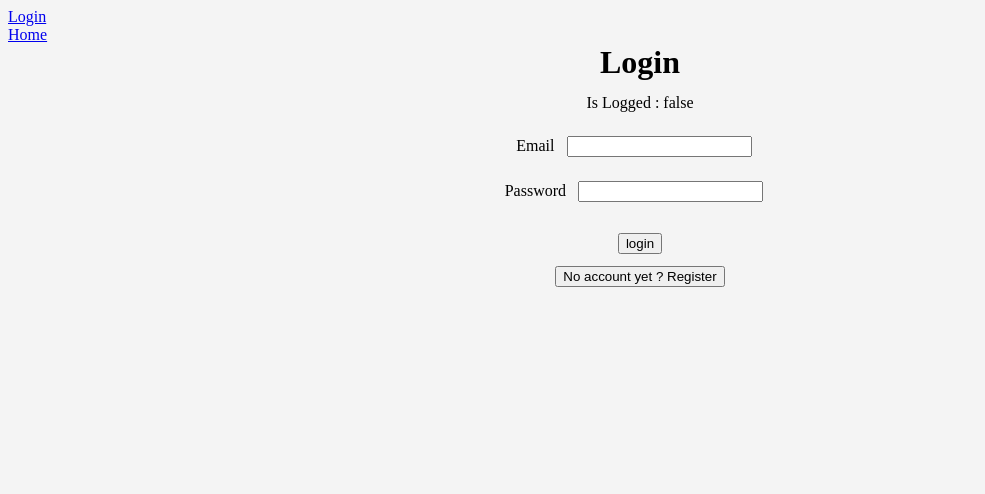
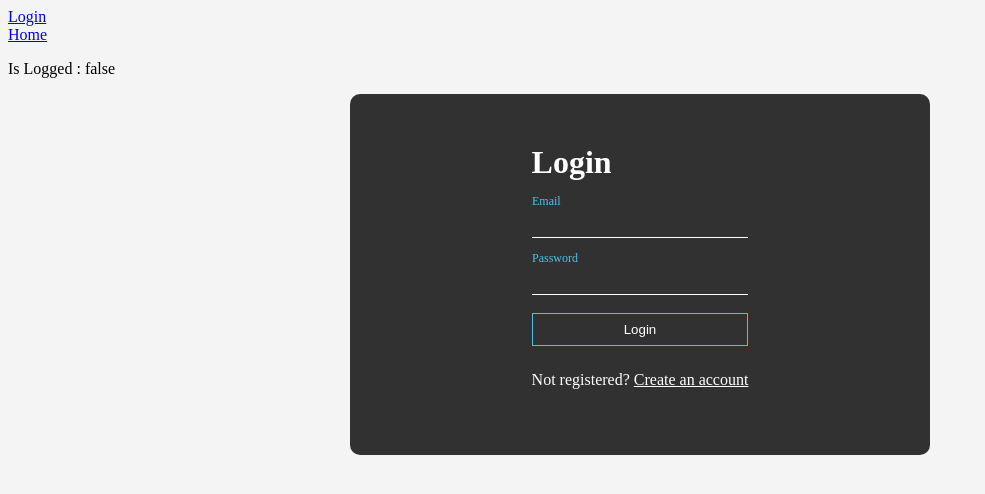
Before and after one commit to Fimeo/Todolist, a Vue app in the folder todolist_app/: page /login in a window 1280 px wide. Shown: the top 494 px of the page, without its empty margins (0-985 px from the left). Built offline with nearby package versions, Linux system fonts and the light colour scheme.

Commit message:
Redesigned login page style and display logic. Error management of the api for the connection part.

```diff
--- a/todolist_app/src/App.vue
+++ b/todolist_app/src/App.vue
@@ -1,5 +1,5 @@
 <template>
-  <router-link to="/Login">Login</router-link>
+  <router-link to="/login">Login</router-link>
   <br>
   <router-link to="/">Home</router-link>
   <router-view />
--- a/todolist_app/src/components/loginForm.vue
+++ b/todolist_app/src/components/loginForm.vue
@@ -1,22 +1,58 @@
 <template>
-  <h1>{{ currentMethod.charAt(0).toUpperCase() + currentMethod.substring(1) }}</h1>
-  <div>
-  <p>Is Logged : {{ isLogged }}</p>
-  <p v-show="isLoading"><i>Loading...</i></p>
-  <form id="login" v-on:submit="checkForm">
-    <p v-if="getErrorMessage"><b>{{ getErrorMessage }}</b></p>
-    <p v-if="getErrorField('email')"><b>{{ getErrorField('email') }}</b></p>
-    <label for="email">Email</label>
-    <input id="email" type="email" v-model="email"><br>
-    <p v-if="getErrorField('password')"><b>{{ getErrorField('password') }}</b></p>
-    <label for="pass">Password</label>
-    <input id="pass" type="password" v-model="password"><br>
-    <p v-if="getErrorField('name')"><b>{{ getErrorField('name') }}</b></p>
-    <label v-if="currentMethod === 'register'" for="name">Name</label>
-    <input v-if="currentMethod === 'register'" id="name" type="text" v-model="name"><br>
-    <input type="submit" v-bind:value="currentMethod">
-  </form>
-  <button id="register" v-on:click="changeMethod">No account yet ? Register</button>
+  <div class="wrapper">
+
+    <p>Is Logged : {{ isLogged }}</p>
+    <p class="loading" v-show="isLoading"><i>Loading...</i></p>
+
+    <div class="alert" v-show="getErrors.length">
+      <ul>
+        <li v-for="error in getErrors" v-bind:key="error">
+          {{ error }}
+        </li>
+      </ul>
+    </div>
+
+    <div id="login-page" class="login-page">
+      <div>
+      <h1>{{ currentForm.charAt(0).toUpperCase() + currentForm.substring(1) }}</h1>
+      <div class="form">
+        <form v-if="currentForm.toLowerCase() === 'register'"
+              v-on:submit.prevent="axiosRegister"
+              class="register-form">
+          <div class="form-input">
+            <label for="register-name">Name</label>
+            <input id="register-name" type="text" v-model="name">
+          </div>
+          <div class="form-input">
+            <label for="register-email">Email</label>
+            <input id="register-email" type="email" v-model="email">
+          </div>
+          <div class="form-input">
+            <label for="register-pass">Password</label>
+            <input id="register-pass" type="password" v-model="password">
+          </div>
+          <button>Create</button>
+          <p class="message">Already registered?
+            <a href="#" @click.prevent="toggleForm">Sign In</a></p>
+        </form>
+        <form v-else
+              v-on:submit.prevent="axiosLogin"
+              class="login-form">
+          <div class="form-input">
+            <label for="login-email">Email</label>
+            <input id="login-email" type="email" v-model="email">
+          </div>
+          <div class="form-input">
+            <label for="login-pass">Password</label>
+            <input id="login-pass" type="password" v-model="password">
+          </div>
+          <button>Login</button>
+          <p class="message">Not registered?
+            <a href="#" @click.prevent="toggleForm">Create an account</a></p>
+        </form>
+      </div>
+    </div>
+    </div>
   </div>
 </template>
 
@@ -30,47 +66,50 @@ export default {
       email: "",
       password: "",
       name: "",
-      currentMethod: "login"
+      currentForm: "login"
     }
   },
   computed: {
-    ...mapGetters('account', ['isLogged', 'isLoading', 'getErrorField', 'getErrorMessage'])
+    ...mapGetters('account', ['isLogged', 'isLoading', 'getErrors'])
   },
   methods: {
     ...mapActions('account', ['login', 'register', 'deleteErrors', 'addError']),
+    toggleForm() {
+      this.resetInputs()
+      this.deleteErrors()
+      this.currentForm = this.currentForm === 'login' ? 'register' : 'login';
+    },
+    resetInputs() {
+      this.email = this.password = this.name = ""
+    },
     axiosLogin() {
+      this.deleteErrors()
       if(this.isLoading)
         return;
-      this.deleteErrors()
+      if (!this.email)
+        this.addError("Email required")
+      if (!this.password)
+        this.addError('Password required')
+      if (this.getErrors.length)
+        return
+      console.log("axios login")
       this.login([this.email, this.password])
+      this.resetInputs()
     },
     axiosRegister() {
+      this.deleteErrors()
       if(this.isLoading)
         return;
-      this.deleteErrors()
+      if (!this.email)
+        this.addError('Email required')
+      if (!this.password)
+        this.addError('Password required')
+      if (!this.name)
+        this.addError('Name required')
+      if (this.getErrors.length)
+        return
       this.register([this.email, this.password, this.name])
-    },
-    checkForm: function(e) {
-      this.deleteErrors()
-      if (this.email && this.password) {
-        if (this.currentMethod === "login")
-          this.axiosLogin()
-        else
-          this.axiosRegister()
-      }
-      if (!this.email) {
-        this.addError(['email', 'Email required'])
-      }
-      if (!this.password) {
-        this.addError(['password', 'Password required'])
-      }
-      e.preventDefault()
-    },
-    changeMethod() {
-      if (this.isLoading)
-        return;
-      this.deleteErrors()
-      this.currentMethod = this.currentMethod === "login" ? "register" : "login";
+      this.resetInputs()
     }
 }
 }
@@ -78,53 +117,80 @@ export default {
 
 <style scoped>
 
-div{
+.alert {
+  width: 300px;
+  margin: 10px auto;
+  background-color: #ffa996;
+  padding: 5px;
+  border-left: 8px solid red;
+}
 
-text-align: center;
-padding: 1%;
-margin: auto;
+.alert ul {
+  list-style: none;
+  line-height: 1.8
+}
+
+.form-input {
+  margin: 25px 0 0 0;
+  position: relative;
+  border-bottom: 1px solid white;
+}
+
+input {
+  padding: .5rem 0;
+  background: 0 0;
+  border: none;
+  color: white;
+  outline: 0;
+  appearance: none;
+  margin: 0;
+}
+
+label {
+  transform: translateY(-120%) scale(.75);
+  position: absolute;
+  top: .5rem;
+  left: 0;
+  transition: .3s;
+  transform-origin: left;
+  color: hsl(196, 78%, 61%);
+}
+
+button {
+  width: 100%;
+  margin: 18px 0 9px 0;
+  padding: 8px 20px;
+  border-radius: 0;
+  overflow: hidden;
+  background: 0 0;
+  transition: .3s;
+  border: 1px solid hsl(196, 78%, 61%);
+  color: white;
+}
+
+button:hover {
+  transition: .3s;
+  background: hsl(196, 66%, 74%);
+  cursor: pointer;
+}
+
+.login-page {
+  display: flex;
+  flex-direction: column;
+  align-items: center;
+  padding: 50px 40px;
+  color: white;
+  background: rgba(0, 0, 0, 0.8);
+  border-radius: 10px;
+  max-width: 500px;
+  margin: 0 auto;
 }
 
 h1 {
-  padding: auto ;
-  margin: auto;
-  text-align: center;
+  margin: 0 0 24px 0;
 }
 
-p{
-  margin: auto;
-  padding: auto;
-  text-align: center;
-
-
+a, a:visited {
+  color: white;
 }
-
-#email{
-  padding: auto;
-  margin: 1%;
-
-}
-
-#pass{
-  padding: auto;
-  margin: 1%;
-
-
-
-}
-
-#name{
-  margin: 1%;
-  padding: auto;
-
-}
-
-form{
-  text-align: center;
-  margin: auto;
-  padding: 1%;
-}
-
-
-
 </style>
--- a/todolist_app/src/store/account/actions.js
+++ b/todolist_app/src/store/account/actions.js
@@ -14,7 +14,11 @@ export function login ( { commit }, [email, password]) {
             commit("LOGIN", response.data.token)
         })
         .catch(error => {
-            commit("ERROR", {message: error.response.data.error, errors: {}})
+            if (error.response.status === 401) {
+                commit("ERROR", "Login or password is invalid")
+            } else {
+                commit("ERROR", "A error was occurred")
+            }
         })
         .finally(() => commit('LOADING', false))
 }
@@ -29,16 +33,14 @@ export function register ( { commit }, [email, password, name]) {
             commit("LOGIN", response.data.token)
         })
         .catch(error => {
-            // error.response.statusText !== "OK"
-            let data = {
-                message: error.response.statusText,
-                errors: {}
+            if (error.response.status === 409) {
+                console.log(error.response)
+                commit("ERROR", error.response.data.message)
+            } else {
+                for (let e of error.response.data.errors) {
+                    commit("ERROR", e)
+                }
             }
-            if (error.response.status === 422) {
-                data.message = error.response.data.message;
-                data.errors = error.response.data.errors;
-            }
-            commit("ERROR", data)
         })
         .finally(() => commit('LOADING', false))
 }
@@ -47,6 +49,6 @@ export function deleteErrors( { commit } ) {
     commit("DELETEERRORS");
 }
 
-export function addError ( { commit }, [fieldName, msg]) {
-    commit('ADDERROR', [fieldName, msg])
+export function addError ( { commit }, msg) {
+    commit('ADDERROR', msg)
 }
--- a/todolist_app/src/store/account/getters.js
+++ b/todolist_app/src/store/account/getters.js
@@ -6,13 +6,8 @@ export const isLoading = (state) => {
     return state.isLoading;
 }
 
-export const getErrorField = (state) => (field) => {
-    if (state.error.errors[field] !== undefined)
-    return state.error.errors[field][0];
-}
-
-export const getErrorMessage = (state) => {
-    return state.error.message;
+export const getErrors = (state) => {
+    return state.errors;
 }
 
 export const getToken = (state) => {
--- a/todolist_app/src/store/account/mutations.js
+++ b/todolist_app/src/store/account/mutations.js
@@ -3,7 +3,7 @@ export function LOGIN (state, token) {
 }
 
 export function ERROR (state, error) {
-    state.error = error;
+    state.errors.push(error);
 }
 
 export function LOADING(state, bool) {
@@ -11,10 +11,9 @@ export function LOADING(state, bool) {
 }
 
 export function DELETEERRORS(state) {
-    state.error.message = ""
-    state.error.errors = {}
+    state.errors = []
 }
 
-export function ADDERROR(state, [fieldName, msg]) {
-    state.error.errors[fieldName] = [msg]
+export function ADDERROR(state, msg) {
+    state.errors.push(msg)
 }
--- a/todolist_app/src/store/account/state.js
+++ b/todolist_app/src/store/account/state.js
@@ -1,10 +1,7 @@
 export default function () {
     return {
         token: "",
-        error: {
-            message: "",
-            errors: {}
-        },
+        errors: [],
         isLoading: false,
     }
 }
--- a/todolist_app/src/views/Home.vue
+++ b/todolist_app/src/views/Home.vue
@@ -19,6 +19,9 @@ export default {
     ...mapGetters('todo', ['getCurrentListId']),
     current: function () {
       return this.getCurrentListId;
+    },
+    name : function () {
+      return 'name'
     }
   }
 }
--- a/todolist_app/src/views/Login.vue
+++ b/todolist_app/src/views/Login.vue
@@ -13,5 +13,11 @@ export default {
 </script>
 
 <style scoped>
-
+body {
+  display: flex;
+  justify-content: center;
+  align-items: center;
+  min-height: 100vh;
+  background: #eceffc;
+}
 </style>
```
Also changed, not shown: 1 other file (tests, documents, lock files or other folders).
